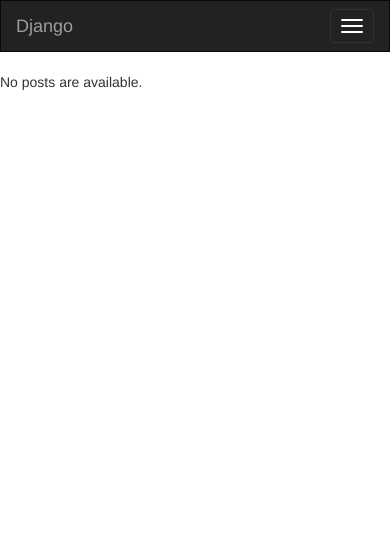
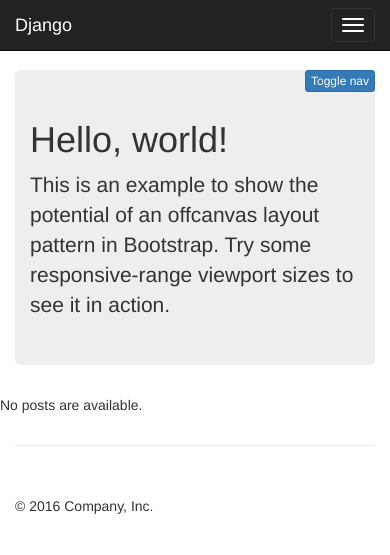
Before and after one commit to minhajul/django-blog, a Django app: page / in a window 390 px wide. Shown: the top 555 px of the page. Run offline with Django 3.2, Linux system fonts and the light colour scheme; data that the repository does not hold is empty; some libraries are stand-ins or nearby versions.

Commit message:
Redesign home page

```diff
--- /dev/null
+++ b/static/css/style.css
@@ -0,0 +1,69 @@
+
+.navbar {
+    border-radius: 0px;
+}
+
+.paginator{
+    margin-top: 40px;
+    text-align: center !important;
+}
+
+/*
+ * Style tweaks
+ * --------------------------------------------------
+ */
+html,
+body {
+  overflow-x: hidden; /* Prevent scroll on narrow devices */
+}
+body {
+  padding-top: 70px;
+}
+footer {
+  padding: 30px 0;
+}
+
+/*
+ * Off Canvas
+ * --------------------------------------------------
+ */
+@media screen and (max-width: 767px) {
+  .row-offcanvas {
+    position: relative;
+    -webkit-transition: all .25s ease-out;
+         -o-transition: all .25s ease-out;
+            transition: all .25s ease-out;
+  }
+
+  .row-offcanvas-right {
+    right: 0;
+  }
+
+  .row-offcanvas-left {
+    left: 0;
+  }
+
+  .row-offcanvas-right
+  .sidebar-offcanvas {
+    right: -50%; /* 6 columns */
+  }
+
+  .row-offcanvas-left
+  .sidebar-offcanvas {
+    left: -50%; /* 6 columns */
+  }
+
+  .row-offcanvas-right.active {
+    right: 50%; /* 6 columns */
+  }
+
+  .row-offcanvas-left.active {
+    left: 50%; /* 6 columns */
+  }
+
+  .sidebar-offcanvas {
+    position: absolute;
+    top: 0;
+    width: 50%; /* 6 columns */
+  }
+}
--- a/templates/home.html
+++ b/templates/home.html
@@ -8,16 +8,47 @@
 
 {% block body %}
 
+    <div class="col-xs-12 col-sm-9">
+        <p class="pull-right visible-xs">
+             <button type="button" class="btn btn-primary btn-xs" data-toggle="offcanvas">Toggle nav</button>
+        </p>
+
+        <div class="jumbotron">
+            <h1>Hello, world!</h1>
+            <p>This is an example to show the potential of an offcanvas layout pattern in Bootstrap. Try some responsive-range viewport sizes to see it in action.</p>
+        </div>
+
+        <div class="row">
+
             {% if blogs %}
                 {% for post in blogs %}
-            <div class="col-md-4">
+                    <div class="col-xs-6 col-lg-4">
                         <h2><a href="/post/{{ post.id }}">{{ post.title|slice:":30" }}...</a></h2>
                         <p>{{ post.text|slice:":350" }}...</p>
-                 <a href="/post/{{ post.id }}" class="readmore">Read More</a>
+                        <p>
+                            <a class="btn btn-default" href="/post/{{ post.id }}" role="button">View details &raquo;</a>
+                        </p>
                     </div>
                 {% endfor %}
             {% else %}
                 <p>No posts are available.</p>
             {% endif %}
 
+        </div><!--/row-->
+
+    </div><!--/.col-xs-12.col-sm-9-->
+
+    <div class="col-xs-6 col-sm-3 sidebar-offcanvas" id="sidebar">
+
+       <div class="list-group">
+          <a href="#" class="list-group-item active">Link</a>
+          <a href="#" class="list-group-item">Link</a>
+          <a href="#" class="list-group-item">Link</a>
+          <a href="#" class="list-group-item">Link</a>
+          <a href="#" class="list-group-item">Link</a>
+          <a href="#" class="list-group-item">Link</a>
+       </div>
+
+    </div><!--/.sidebar-offcanvas-->
+
 {% endblock %}
--- a/templates/master.html
+++ b/templates/master.html
@@ -5,17 +5,23 @@
     <meta charset="UTF-8">
     <title>{% block title %} Django Home Page {% endblock %}</title>
     <!-- Latest compiled and minified CSS -->
+
     {% load staticfiles %}
-    <link rel="stylesheet" href="{% static 'css/bootstrap.min.css' %}" type="text/css" media="screen">
+    <link rel="stylesheet" href="{% static 'css/bootstrap.min.css' %}" type="text/css">
+    <link rel="stylesheet" href="{% static 'css/style.css' %}" type="text/css">
 
+    <!-- HTML5 shim and Respond.js for IE8 support of HTML5 elements and media queries -->
+    <!--[if lt IE 9]>
+      <script src="https://oss.maxcdn.com/html5shiv/3.7.2/html5shiv.min.js"></script>
+      <script src="https://oss.maxcdn.com/respond/1.4.2/respond.min.js"></script>
+    <![endif]-->
   </head>
+
   <body>
-
-    <nav class="navbar navbar-inverse">
-      <div class="container-fluid">
-        <!-- Brand and toggle get grouped for better mobile display -->
+    <nav class="navbar navbar-fixed-top navbar-inverse">
+      <div class="container">
         <div class="navbar-header">
-          <button type="button" class="navbar-toggle collapsed" data-toggle="collapse" data-target="#bs-example-navbar-collapse-1" aria-expanded="false">
+          <button type="button" class="navbar-toggle collapsed" data-toggle="collapse" data-target="#navbar" aria-expanded="false" aria-controls="navbar">
             <span class="sr-only">Toggle navigation</span>
             <span class="icon-bar"></span>
             <span class="icon-bar"></span>
@@ -23,39 +29,41 @@
           </button>
           <a class="navbar-brand" href="/">Django</a>
         </div>
-
-        <!-- Collect the nav links, forms, and other content for toggling -->
-        <div class="collapse navbar-collapse" id="bs-example-navbar-collapse-1">
+        <div id="navbar" class="collapse navbar-collapse">
           <ul class="nav navbar-nav">
-            <li class="active"><a href="#">About Me <span class="sr-only">(current)</span></a></li>
-            <li><a href="blogs">Blog Post</a></li>
-            <li><a href="#">Projects</a></li>
+            <li class="active"><a href="/">Home</a></li>
+            <li><a href="/blogs">Blogs</a></li>
+            <li><a href="#">Contact</a></li>
           </ul>
-          <form class="navbar-form navbar-left pull-right" role="search">
-            <div class="form-group">
-              <input type="text" class="form-control" placeholder="Search">
-            </div>
-            <button type="submit" class="btn btn-default">Submit</button>
-          </form>
-        </div><!-- /.navbar-collapse -->
-      </div><!-- /.container-fluid -->
-    </nav>
-
+        </div><!-- /.nav-collapse -->
+      </div><!-- /.container -->
+    </nav><!-- /.navbar -->
 
     <div class="container">
-        <div class="row">
+
+      <div class="row row-offcanvas row-offcanvas-right">
+
           {% block body %}
 
           {% endblock %}
-        </div>
-    </div>
+
+      </div><!--/row-->
+
+      <hr>
+
+      <footer>
+         <p>&copy; 2016 Company, Inc.</p>
+      </footer>
+
+    </div><!--/.container-->
 
 
+    <!-- Bootstrap core JavaScript
+    ================================================== -->
     <!-- Placed at the end of the document so the pages load faster -->
     <script src="https://ajax.googleapis.com/ajax/libs/jquery/1.11.3/jquery.min.js"></script>
     <!-- Latest compiled and minified JavaScript -->
     <script src="{% static 'js/bootstrap.min.js' %}"></script>
 
-
   </body>
 </html>
```
Also changed, not shown: templates/blogs.html (+11 -3 lines). Lines whose indentation alone changed are shown as unchanged.
